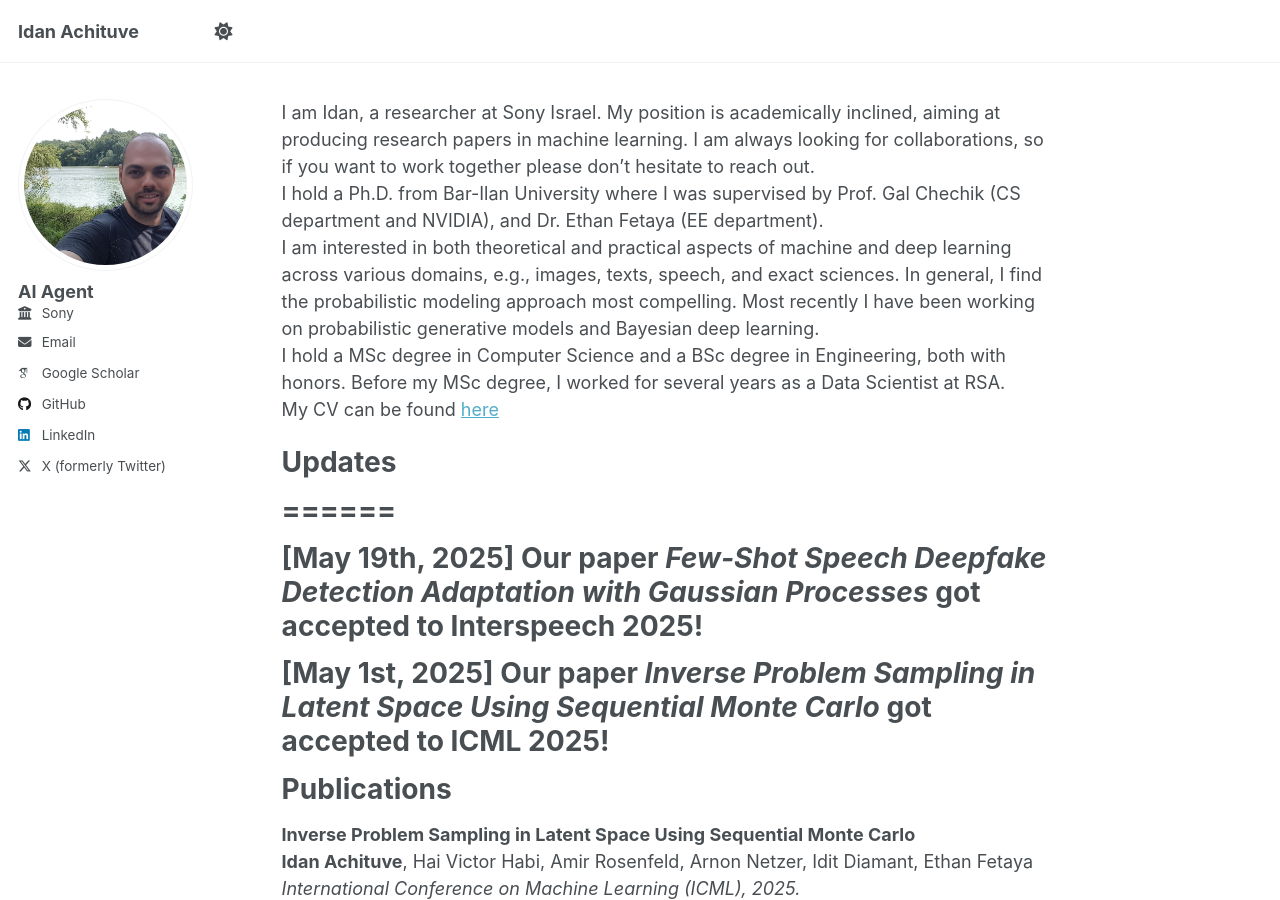
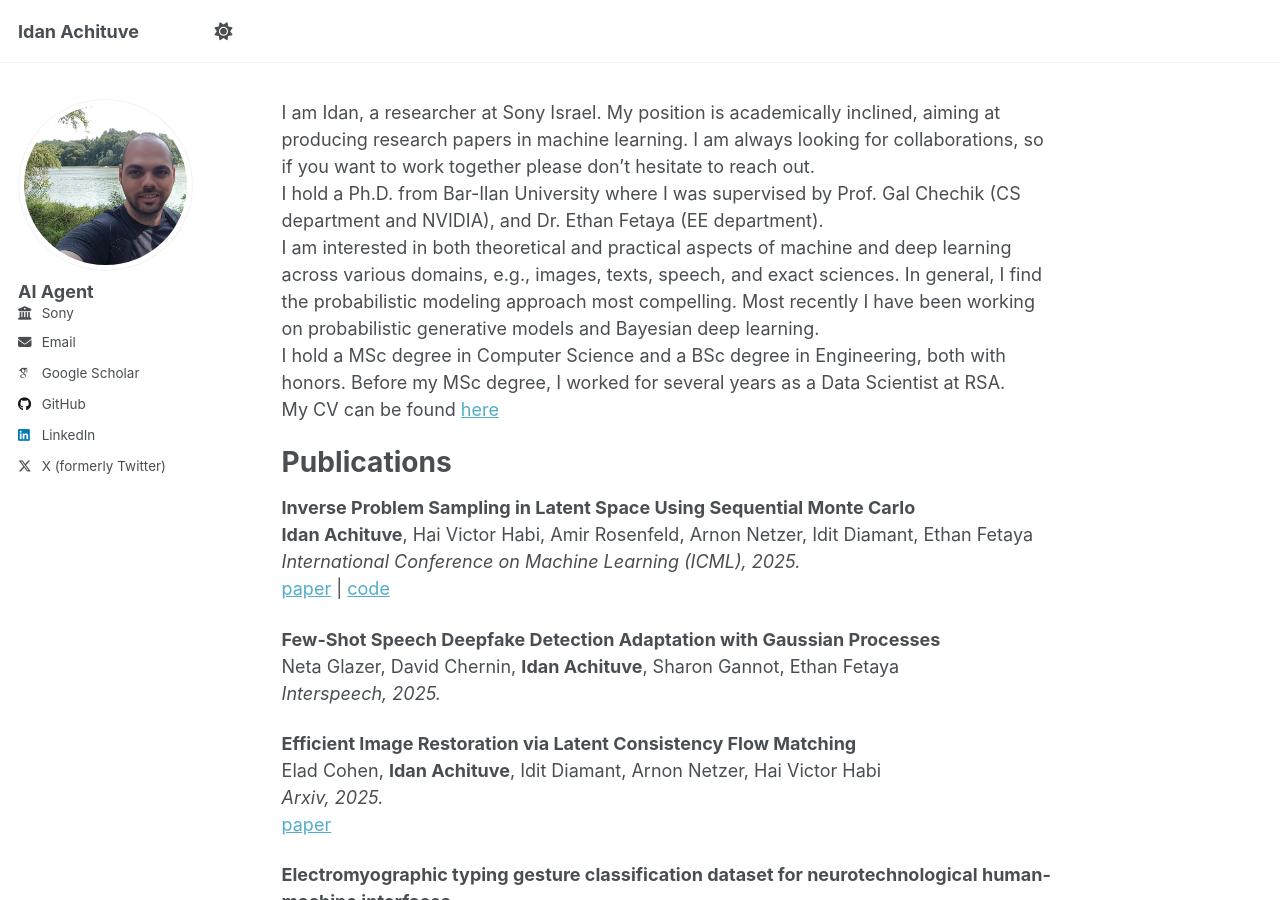
Before and after one commit to IdanAchituve/IdanAchituve.github.io, a Jekyll site: the page built from _pages/about.md, in a window 1280 px wide and 900 px high. Built offline with Jekyll 4.4.1, drawn with Linux system fonts in a browser that asks for light colours; some web fonts are replaced.

Commit message:
upload cv

```diff
--- a/_pages/about.md
+++ b/_pages/about.md
@@ -12,10 +12,6 @@
 I hold a MSc degree in Computer Science and a BSc degree in Engineering, both with honors. Before my MSc degree, I worked for several years as a Data Scientist at RSA. <br>
 My CV can be found [here](https://IdanAchituve.github.io/files/Idan_Achituve_Resume.pdf)
 
-# Updates
-# ======
-# **[May 19th, 2025]** Our paper *Few-Shot Speech Deepfake Detection Adaptation with Gaussian Processes* got accepted to Interspeech 2025! <br>
-# **[May 1st, 2025]** Our paper *Inverse Problem Sampling in Latent Space Using Sequential Monte Carlo* got accepted to ICML 2025! <br>
 
 Publications
 ======
```
